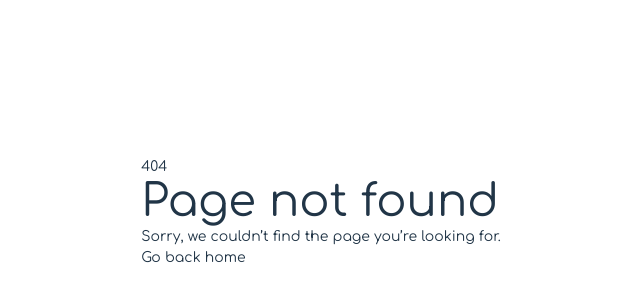
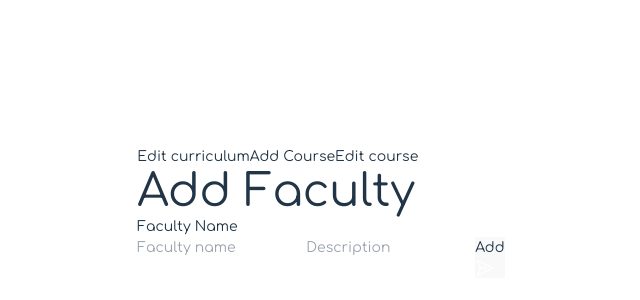
Before and after one commit to uzochukwuV/tiimat, a React (Vite) app: page /admin/faculty/add in a window 1280 px wide. Before the commit this address had no page. Shown: the part 188-488 px from the top of the page, without its empty margins (319-959 px from the left). Built offline with nearby package versions, Linux system fonts and the light colour scheme; a web font is replaced by a local one.

Commit message:
added add fculty

```diff
--- a/package.json
+++ b/package.json
@@ -10,6 +10,7 @@
     "preview": "vite preview"
   },
   "dependencies": {
+    "dotenv": "^16.4.5",
     "firebase": "^11.0.1",
     "react": "^18.3.1",
     "react-dom": "^18.3.1",
--- a/src/App.tsx
+++ b/src/App.tsx
@@ -13,6 +13,7 @@ import { getAllCourse, getCourse, getFaculties } from "./services/read";
 import EditCourse from "./admin/EditCourse";
 import AddCourse from "./admin/AddCourse";
 import AddCurriculum from "./admin/AddCurriculum";
+import AddFaculty from "./admin/AddFaculty";
 
 function Home() {
   return (
@@ -78,6 +79,11 @@ const App = () => {
       },
     },
     {
+      path:"admin/faculty/add",
+      element: <AddFaculty />,
+
+    },
+    {
       path: "*",
       element: <NotFound />,
     },
--- a/src/Layout.tsx
+++ b/src/Layout.tsx
@@ -3,10 +3,15 @@ import {Outlet, useNavigation} from "react-router-dom";
 import Navbar from "./components/Navbar";
 import { Footer } from "./components/Footer";
 
+// configDotenv()
 
 export const Layout = () => {
 
   const navigate = useNavigation()
+  console.log(import.meta.env.VITE_API_KEY);
+  console.log(import.meta.env.VITE_APP_ID)
+
+
   return (
     <>
 
--- a/src/admin/AddCourse.tsx
+++ b/src/admin/AddCourse.tsx
@@ -1,5 +1,6 @@
 import { ChangeEvent, FormEvent,  useEffect, useState } from "react"
 import { addCourse, getFaculties } from "../services/read";
+import { Link } from "react-router-dom";
 
 
 
@@ -43,13 +44,22 @@ function AddCourse() {
 
     return (
         <>
+        <div className=" flex justify-end gap-2 z-50 absolute top-20 *:text-blue-400 *:underline">
+        <Link to={"/admin/course/edit/curriculum"} >Edit curriculum</Link>
+        <Link to={"/admin/course/add"} >Add Course</Link>
+        <Link to={"/admin/course/edit/"} >Edit course</Link>
+        <Link to={"/admin/faculty/add"} >Add Faculty(dont add) </Link>
+
+        </div>
          <h1 className=" -translate-y-8 text-3xl">Add course</h1>
             <form onSubmit={addcoursetofaculty} method="post">
                 <select onChange={selectChange} value={onChange} name="" id="" className=" px-4 h-14 w-full mb-8 block bg-slate-50">
                     {
                         faculty.map((f:any)=>{
                             return (
-                            <option key={f.id} value={f.id}> {f.name} </option>
+                            <option key={f.id}  value={f.id}> <div className="bg-black h-24 py-6 px-4 block">
+
+                              {f.name} </div></option>
                             )
                         })
                     }
--- a/src/admin/AddCurriculum.tsx
+++ b/src/admin/AddCurriculum.tsx
@@ -1,6 +1,6 @@
 import { ChangeEvent, FormEvent, useState } from "react"
 import { addCurriculum } from "../services/read";
-import { useLoaderData } from "react-router-dom";
+import { Link, useLoaderData } from "react-router-dom";
 
 
 
@@ -43,6 +43,11 @@ function AddCurriculum() {
 
     return (
         <>
+        <div className=" flex justify-end gap-2 z-50 absolute top-20 *:text-blue-400 *:underline">
+        <Link to={"/admin/course/edit/curriculum"} >Edit curriculum</Link>
+        <Link to={"/admin/course/add"} >Add Course</Link>
+        <Link to={"/admin/course/edit/"} >Edit course</Link>
+        </div>
          <h1 className=" -translate-y-8 text-3xl">Add Curriculum</h1>
             <form onSubmit={addCurriculumToCourse} method="post">
             <label htmlFor="topics">Choose Course to add Curriculum</label>
--- /dev/null
+++ b/src/admin/AddFaculty.tsx
@@ -0,0 +1,58 @@
+import { ChangeEvent, FormEvent, useState } from "react"
+import {  addFaculty } from "../services/read";
+import { Link } from "react-router-dom";
+
+
+
+function AddFaculty() {
+    const [facultyName, setFacultyName] = useState("") as any;
+    const [facultyDesc, setFacultyDesc] = useState("") as any;
+
+
+
+
+      const addcoursetofaculty = (e:FormEvent<HTMLFormElement>)=>{
+        e.preventDefault()
+
+        addFaculty(facultyName, facultyDesc).then((data)=>{
+            console.log(data);
+            alert("Faculty Added")
+
+        })
+      }
+
+
+      const updateName=(e:ChangeEvent<HTMLInputElement>)=>{
+        e.preventDefault()
+        setFacultyName(e.target.value);
+      }
+      const updateDesc=(e:ChangeEvent<HTMLInputElement>)=>{
+        e.preventDefault()
+        setFacultyDesc(e.target.value);
+      }
+
+
+    return (
+        <>
+        <div className=" flex justify-end gap-2 z-50 absolute top-20 *:text-blue-400 *:underline">
+        <Link to={"/admin/course/edit/curriculum"} >Edit curriculum</Link>
+        <Link to={"/admin/course/add"} >Add Course</Link>
+        <Link to={"/admin/course/edit/"} >Edit course</Link>
+        </div>
+         <h1 className=" -translate-y-8 text-3xl">Add Faculty</h1>
+            <form onSubmit={addcoursetofaculty} method="post">
+
+                <p>Faculty Name</p>
+                <input value={facultyName} onChange={updateName} type="text" placeholder="Faculty name" className="w-[80vw] mb-4 px-6 flex-1 block relative rounded-xl focus:outline-gray-300 ring ring-white  h-14  bg-[var(--background)]" />
+                <input value={facultyDesc} onChange={updateDesc} type="text" placeholder="Description" className="w-[80vw]  px-6 flex-1 block relative rounded-xl focus:outline-gray-300 ring ring-white  h-14  bg-[var(--background)]" />
+                <button type="submit" className=" mt-4 bg-black hover:opacity-70 px-4 h-14 rounded-xl text-white flex gap-1 justify-center items-center" >Add <span><svg xmlns="http://www.w3.org/2000/svg" x="0px" y="0px" fill="#fff" width="20" height="20" viewBox="0 0 48 48">
+<path d="M 5.4453125 4.0019531 A 1.50015 1.50015 0 0 0 4.109375 6.0644531 L 11.380859 24 L 4.109375 41.935547 A 1.50015 1.50015 0 0 0 6.1699219 43.841797 L 43.169922 25.341797 A 1.50015 1.50015 0 0 0 43.169922 22.658203 L 6.1699219 4.1582031 A 1.50015 1.50015 0 0 0 5.4453125 4.0019531 z M 8.3828125 8.6191406 L 39.146484 24 L 8.3828125 39.380859 L 14.011719 25.5 L 27.5 25.5 A 1.50015 1.50015 0 1 0 27.5 22.5 L 14.011719 22.5 L 8.3828125 8.6191406 z"></path>
+</svg></span></button>
+               {/* <img width="24" height="24" src="https://img.icons8.com/material-sharp/24/filled-sent.png" alt="filled-sent"/> */}
+
+            </form>
+        </>
+    )
+}
+
+export default AddFaculty;
--- a/src/admin/EditCourse.tsx
+++ b/src/admin/EditCourse.tsx
@@ -4,7 +4,7 @@ import {
   useState,
 } from "react";
 // import {  updateCourse } from "../services/read";
-import { useLoaderData } from "react-router-dom";
+import { Link, useLoaderData } from "react-router-dom";
 
 function EditCourse() {
 
@@ -39,6 +39,11 @@ function EditCourse() {
 
   return (
     <>
+    <div className=" flex justify-end gap-2 z-50 absolute top-20 *:text-blue-400 *:underline">
+        <Link to={"/admin/course/edit/curriculum"} >Edit curriculum</Link>
+        <Link to={"/admin/course/add"} >Add Course</Link>
+        <Link to={"/admin/course/edit/"} >Edit course</Link>
+        </div>
       <h1 className=" -translate-y-8 text-3xl">Edit course</h1>
       <form onSubmit={UpdateCourse} method="post">
         <p> choose Course</p>
--- a/src/components/Footer.tsx
+++ b/src/components/Footer.tsx
@@ -90,7 +90,7 @@ export const Footer = () => {
                 <div>
                 <span className=" text-black font-medium text-xl mb-4 block">Company</span>
                   <ul className=" text-sm space-y-1 text-[#999]">
-                    <li>Company</li>
+                  <Link to={"/admin/course/add"} >Company 1</Link>
                     <li>Contact Us</li>
                     <li>About Us</li>
                     <li>Privacy Policy</li>
--- a/src/firebase.ts
+++ b/src/firebase.ts
@@ -2,23 +2,21 @@
 import { initializeApp } from "firebase/app";
 // import { getAnalytics } from "firebase/analytics";
 import { getFirestore } from "firebase/firestore";
+// import  'dotenv/config'
 // TODO: Add SDKs for Firebase products that you want to use
 // https://firebase.google.com/docs/web/setup#available-libraries
 
-// Your web app's Firebase configuration
-// For Firebase JS SDK v7.20.0 and later, measurementId is optional
 const firebaseConfig = {
-  apiKey: "AIzaSyCI3VpWIK4s1rj5UqdYclMXNiudowKjC0I",
-  authDomain: "fir-learn-97276.firebaseapp.com",
-  projectId: "fir-learn-97276",
-  storageBucket: "fir-learn-97276.appspot.com",
-  messagingSenderId: "832256793274",
-  appId: "1:832256793274:web:ae58f27e1df9de932bc083",
-  measurementId: "G-XD6DBY7KS8"
+  apiKey: import.meta.env.VITE_API_KEY,
+  authDomain: "tiimat.firebaseapp.com",
+  projectId: "tiimat",
+  storageBucket: "tiimat.firebasestorage.app",
+  messagingSenderId: "515634113284",
+  appId: import.meta.env.VITE_APP_ID,
+  measurementId: "G-MKD9SWF0WP"
 };
 
 // Initialize Firebase
-export const app = initializeApp(firebaseConfig);
+const app = initializeApp(firebaseConfig);
 // const analytics = getAnalytics(app);
-
 export const db = getFirestore(app);
--- a/src/pages/Faculty.tsx
+++ b/src/pages/Faculty.tsx
@@ -54,7 +54,7 @@ function FacultyPage() {
                   </h3>
 
 
-                  {program.courses.map((course:any, i:any) => {
+                  {program.courses[0] && program.courses.map((course:any, i:any) => {
                     return (
                       <Link
                         to={`/course/${course.id}`}
--- a/src/services/read.ts
+++ b/src/services/read.ts
@@ -9,20 +9,45 @@ import {
 } from "firebase/firestore";
 import { db } from "../firebase";
 
+export const addFaculty = async ( name: string, description:string) => {
+  const docref= collection(db, "Faculty")
+  const create = await addDoc(docref, {
+    name: name,
+    description:description
+  });
+  console.log(create);
+
+
+
+
+  const res = await getDocs(docref);
+
+  return res.docs;
+};
+
 export const getFaculties = async () => {
   const data = await getDocs(collection(db, "Faculty"));
 
+  console.log(data.docs.map(
+
+    ()=> ""
+  ));
 
   const edata = data.docs.map(async (d) => {
     const res = d.data();
+    console.log(d.id);
+
 
 
     const courses = res.courses;
+    let v=[null];
+    if(courses){
+       v = courses.map(async (c: any) => {
+        const coursedoc = await getDoc(c);
+        return { data: coursedoc.data(), id: coursedoc.id };
+      });
+    }
 
-    const v = courses.map(async (c: any) => {
-      const coursedoc = await getDoc(c);
-      return { data: coursedoc.data(), id: coursedoc.id };
-    });
 
     const pro = await Promise.all(v);
 
@@ -32,6 +57,7 @@ export const getFaculties = async () => {
   });
   const alldata = await Promise.all(edata);
 
+  console.log(alldata);
 
   return alldata;
 };
```
Also changed, not shown: src/App.css (line endings or trailing spaces), 2 other files (tests, documents, lock files or other folders).
